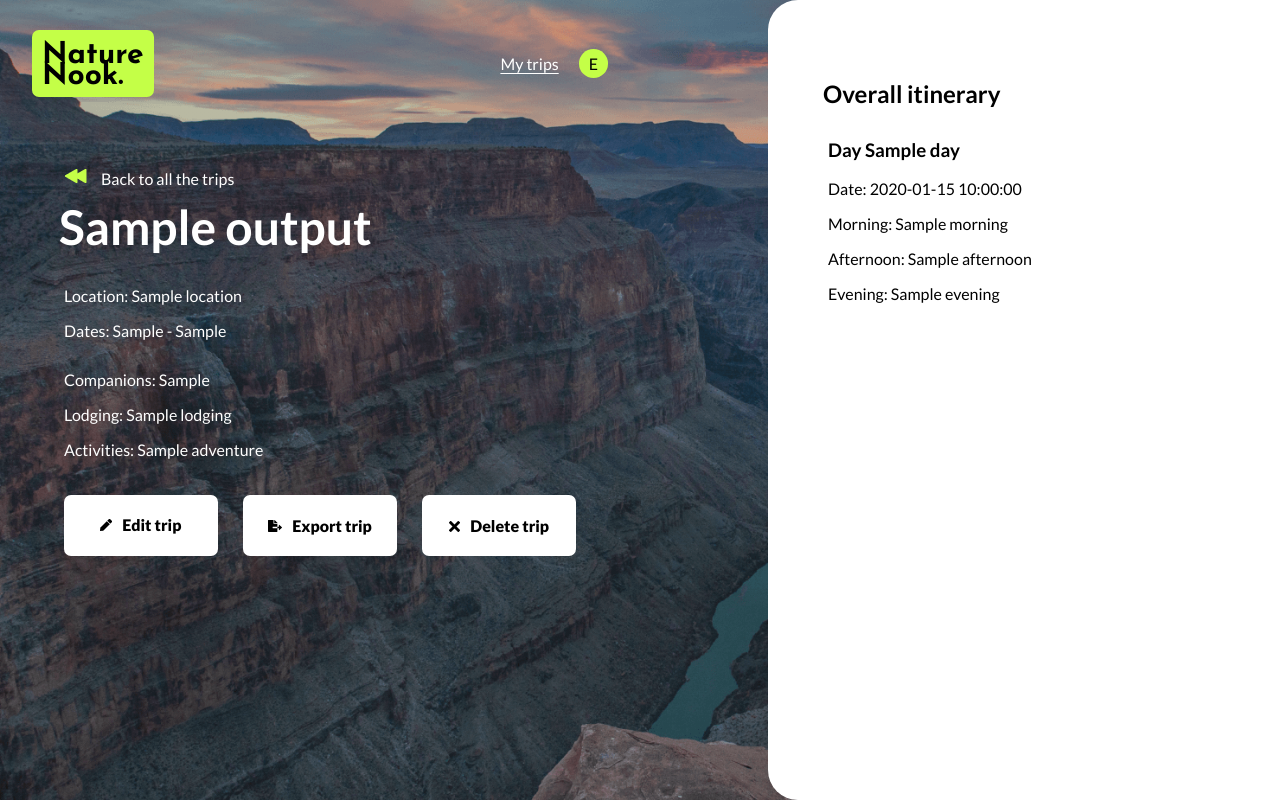
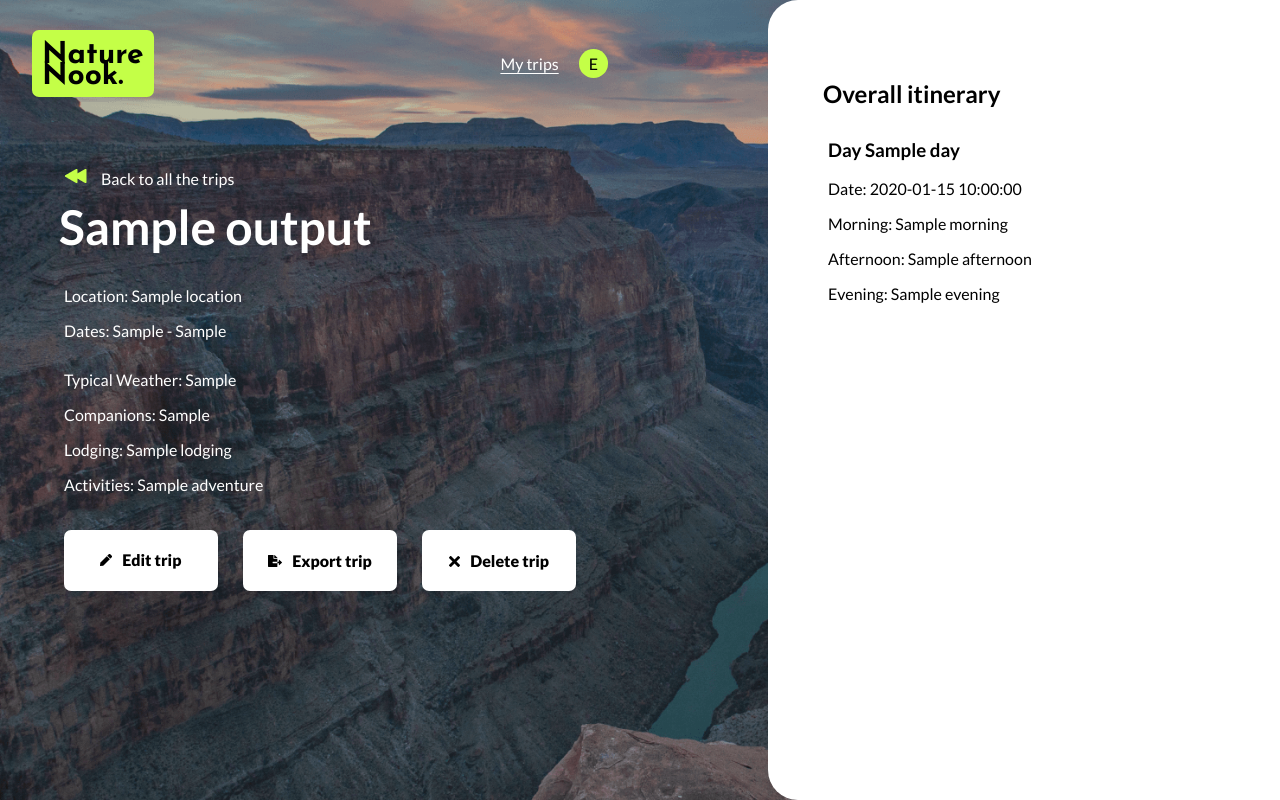
Before and after one commit to tauri-st/national-park-tour-planner, a Flask app: template templates/view-trip.html in a window 1280 px wide. Run offline with Flask 3, Linux system fonts and the light colour scheme; the template is opened without the code that fills it: most values are stand-ins (such as "Sample title", 1, 10 or a date in 2020).

Commit message:
Display the weather on the page

```diff
--- a/app.py
+++ b/app.py
@@ -130,8 +130,6 @@ def build_weather_prompt_template():
 
   return few_shot_prompt
 
-  # TODO: Update the view file to display the weather information
-
 # Define the route for the home page
 @app.route("/", methods=["GET"])
 def index():
--- a/templates/view-trip.html
+++ b/templates/view-trip.html
@@ -34,6 +34,7 @@
         <h2>{{ output.trip_name }}</h2>
         <p id="location">Location: {{ output.location }}</p>
         <p id="trip-date">Dates: {{ output.trip_start }} - {{ output.trip_end }}</p>
+        <p id="weather">Typical Weather: {{ output.typical_weather }}</p>
         <p id="traveling-with">Companions: {{ output.traveling_with }}</p>
         <p id="lodging">Lodging: {{ output.lodging }}</p>
         <p id="adventure">Activities: {{ output.adventure }}</p>
```
